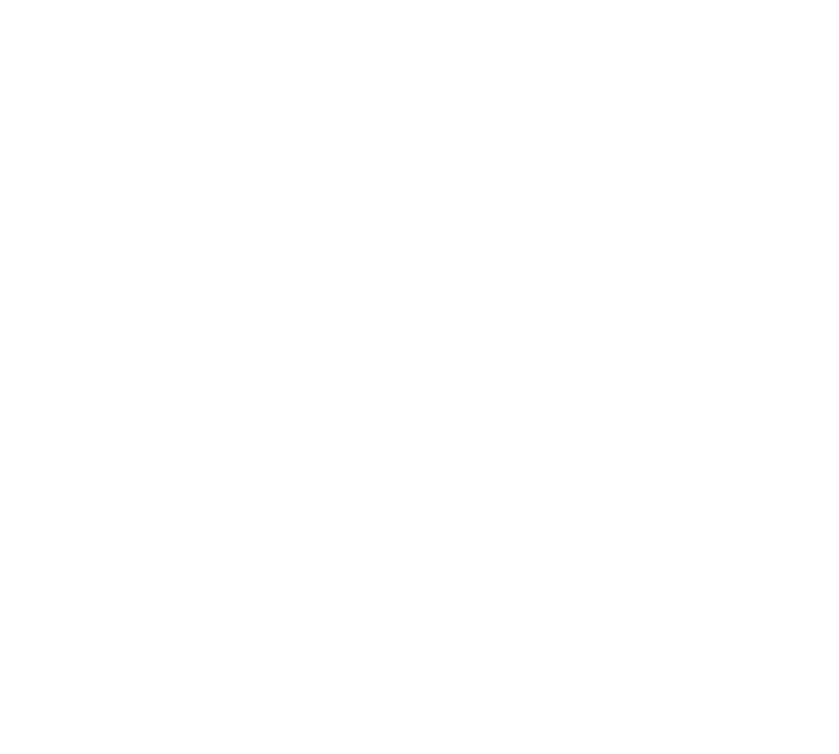
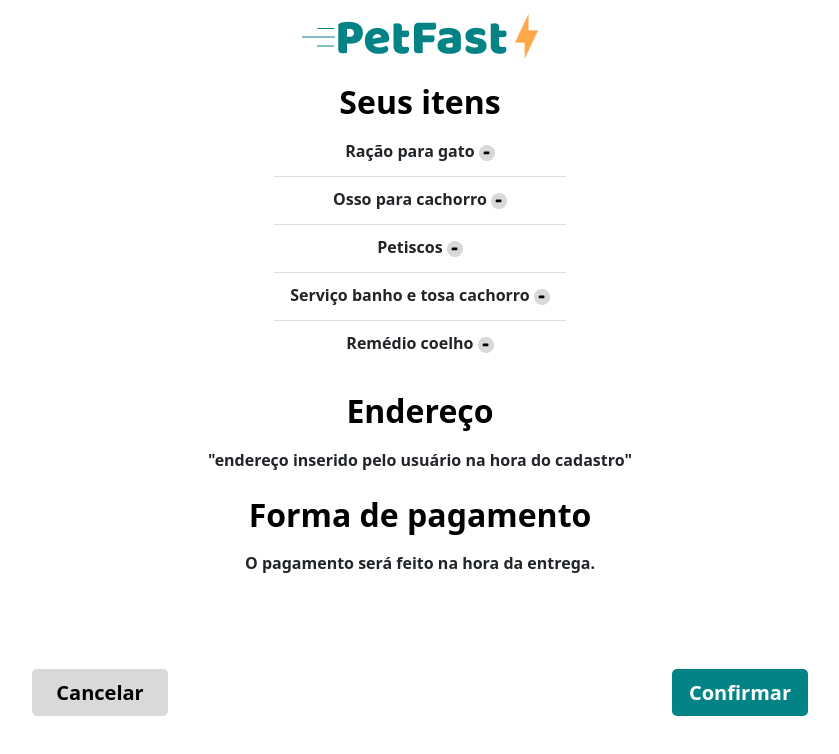
Before and after one commit to Gabrielasl18/PSW, a React (Create React App) app in the folder petfast/: page /carrinho in a window 1280 px wide. Shown: the top 754 px of the page, without its empty margins (220-1059 px from the left). Built offline with nearby package versions, Linux system fonts and the light colour scheme.

Commit message:
carrinho de compras

```diff
--- a/petfast/package.json
+++ b/petfast/package.json
@@ -6,7 +6,9 @@
     "@testing-library/jest-dom": "^5.16.5",
     "@testing-library/react": "^13.4.0",
     "@testing-library/user-event": "^13.5.0",
+    "bootstrap": "^5.2.3",
     "react": "^18.2.0",
+    "react-bootstrap": "^2.7.2",
     "react-dom": "^18.2.0",
     "react-router-dom": "^6.9.0",
     "react-scripts": "5.0.1"
--- a/petfast/src/components/Pages/Carrinho/index.js
+++ b/petfast/src/components/Pages/Carrinho/index.js
@@ -1,10 +1,49 @@
-
+import blueIcon from '../../../assets/blueIcon.png';
+import './style.css';
+import 'bootstrap/dist/css/bootstrap.css';
+import del from '../../../assets/del.png'
 
 const Carrinho = () => {
 
     return (
         <div className="App">
-            <h1>Carrinho</h1>
+            <div className='icon'>
+                <img src={blueIcon} alt="logo" className="img-blueIcon"/>
+            </div>
+
+            <div className='itens'>
+                <h2 className='textoCarrinho'>Seus itens</h2>
+            </div>
+
+            <div className='listaCarrinho'>
+                <ul class="list-group list-group-flush">
+                <li class="list-group-item">Ração para gato <img src={del} alt="excluir" className="img-excluir"/> </li>
+                <li class="list-group-item">Osso para cachorro <img src={del} alt="excluir" className="img-excluir"/></li>
+                <li class="list-group-item">Petiscos <img src={del} alt="excluir" className="img-excluir"/></li>
+                <li class="list-group-item">Serviço banho e tosa cachorro <img src={del} alt="excluir" className="img-excluir"/></li>
+                <li class="list-group-item">Remédio coelho <img src={del} alt="excluir" className="img-excluir"/></li>
+                </ul>
+            </div>
+
+            <div className='endereco'>
+                <h2 className='textoCarrinho'>Endereço</h2>
+                <p className='exemplo'>"endereço inserido pelo usuário na hora do cadastro"</p>
+            </div>
+
+            <div className='pagamento'>
+                <h2 className='textoCarrinho'>Forma de pagamento</h2>
+                <p className='exemplo'>O pagamento será feito na hora da entrega.</p>
+            </div>
+
+            <div className='botaoBox'>
+                <button className='botaoCancelar'>
+                    Cancelar
+                </button>
+                <button className='botaoConfirmar'>
+                    Confirmar
+                </button>
+            </div>
+
         </div>
         );
     }
--- /dev/null
+++ b/petfast/src/components/Pages/Carrinho/style.css
@@ -0,0 +1,69 @@
+.app {
+    display: flex;
+}
+
+.textoCarrinho {
+    color: black;
+    font-weight: bold !important;
+}
+
+.itens {
+    display: flex;
+    justify-content: center;
+    margin-top: 24px;
+}
+
+.list-group-item {
+    color: black;
+    display:flex;
+    font-weight: bold;
+}
+
+.listaCarrinho {
+    display: flex;
+    justify-content: center;
+}
+
+.endereco {
+    display: block;
+    justify-content: center;
+    margin-top: 24px;
+}
+
+.exemplo {
+    font-weight: bold;
+    margin-top: 17px;
+}
+
+.pagamento {
+    display: block;
+    justify-content: center;
+    margin-top: 24px;
+}
+
+.botaoBox {
+    display: flex;
+    justify-content: space-around;
+    margin-top: 94px;
+}
+
+.botaoCancelar {
+    background-color: #D9D9D9;
+    font-weight: bold;
+    border-radius: 5px;
+    border: none;
+    width: 136px;
+    height: 47px;
+    font-size: 20px;
+}
+
+.botaoConfirmar {
+    background-color: #048387;
+    color: #fff;
+    font-weight: bold;
+    border-radius: 5px;
+    border: none;
+    width: 136px;
+    height: 47px;
+    font-size: 20px;
+}
```
Also changed, not shown: petfast/src/assets/del.png (added), 1 other file (tests, documents, lock files or other folders).
